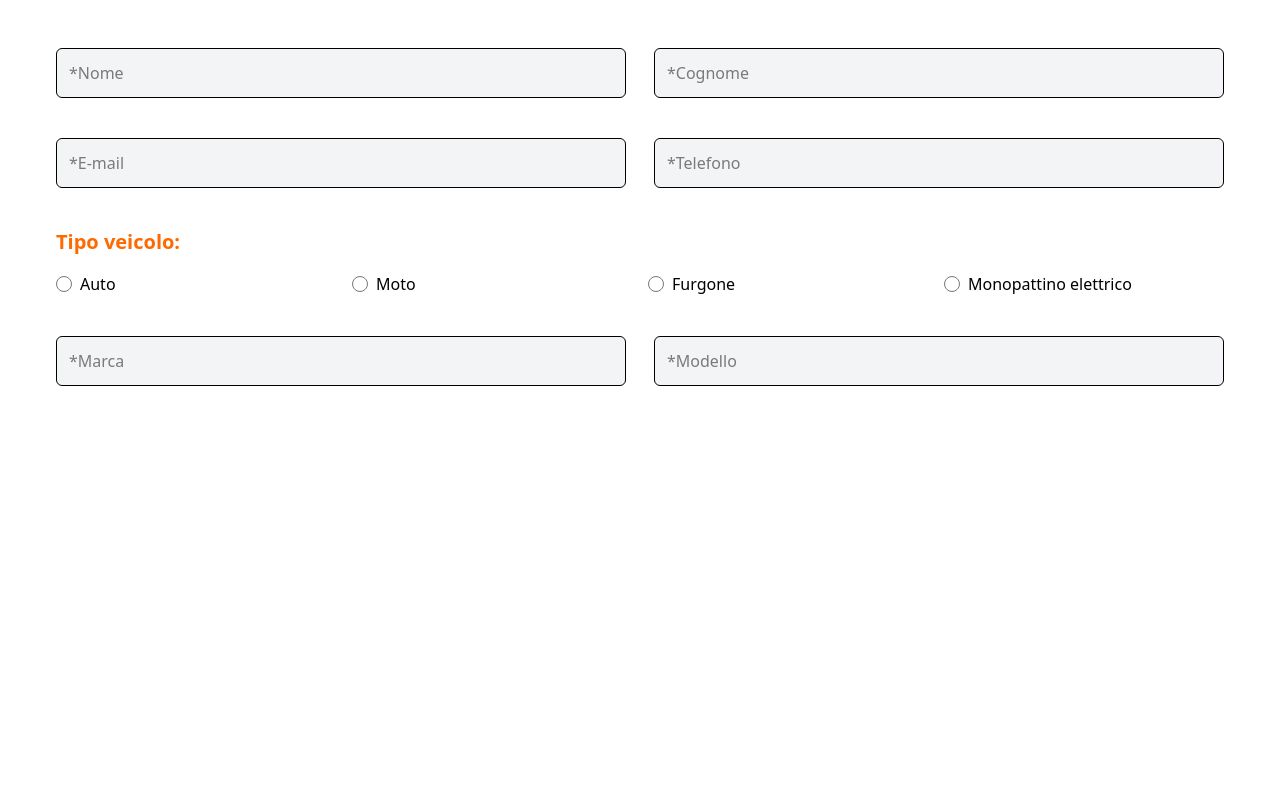
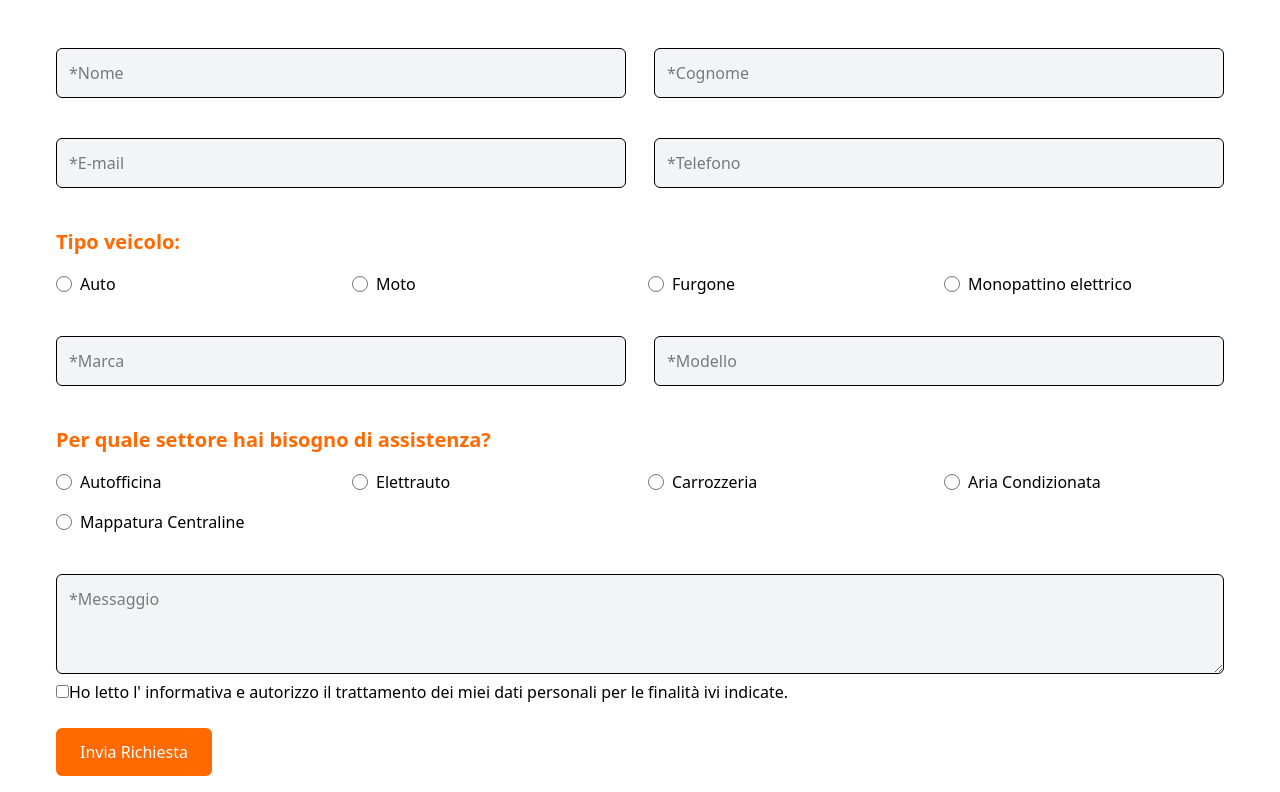
Before and after one commit to eleonorab99/AppOfficina, a React (Vite) app in the folder frontend/: page /contattaci in a window 1280 px wide. Shown: the part 284-1076 px from the top of the page. Before the commit the page ends 912 px from the top, so only its background shows below. Built offline with nearby package versions, Linux system fonts and the light colour scheme.

Commit message:
terzo_c_frontend

```diff
--- a/frontend/src/components/Contattaci/Contattaci.tsx
+++ b/frontend/src/components/Contattaci/Contattaci.tsx
@@ -1,6 +1,78 @@
+import { useState } from "react";
+
 const Contattaci = () => {
+  const [formData, setFormData] = useState({
+    nome: "",
+    cognome: "",
+    email: "",
+    telefono: "",
+    tipoVeicolo: "",
+    marca: "",
+    modello: "",
+    settore: "",
+    messaggio: "",
+    privacyAccettata: false,
+  });
+
+  const [errors, setErrors] = useState<string[]>([]);
+
+  const handleInputChange = (
+    e: React.ChangeEvent<HTMLInputElement | HTMLTextAreaElement>
+  ) => {
+    const { name, value } = e.target;
+    setFormData((prev) => ({
+      ...prev,
+      [name]: value,
+    }));
+  };
+
+  const handleRadioChange = (e: React.ChangeEvent<HTMLInputElement>) => {
+    const { name, value } = e.target;
+    setFormData((prev) => ({
+      ...prev,
+      [name]: value,
+    }));
+  };
+
+  const validateForm = () => {
+    const newErrors: string[] = [];
+
+    if (!formData.nome) newErrors.push("Nome obbligatorio");
+    if (!formData.cognome) newErrors.push("Cognome obbligatorio");
+    if (!formData.email) newErrors.push("Email obbligatoria");
+    if (!formData.telefono) newErrors.push("Telefono obbligatorio");
+    if (!formData.tipoVeicolo) newErrors.push("Tipo veicolo obbligatorio");
+    if (!formData.marca) newErrors.push("Marca obbligatoria");
+    if (!formData.modello) newErrors.push("Modello obbligatorio");
+    if (!formData.settore) newErrors.push("Settore assistenza obbligatorio");
+    if (!formData.messaggio) newErrors.push("Messaggio obbligatorio");
+    if (!formData.privacyAccettata)
+      newErrors.push("Devi accettare la privacy policy");
+
+    setErrors(newErrors);
+    return newErrors.length === 0;
+  };
+
+  const handleSubmit = (e: React.FormEvent) => {
+    e.preventDefault();
+
+    if (validateForm()) {
+      console.log("Form inviato:", formData);
+    }
+  };
+
   return (
-    <div className="min-h-screen p-4 md:pt-5">
+    <form onSubmit={handleSubmit} className="min-h-screen p-4 md:pt-5">
+      {errors.length > 0 && (
+        <div className="mx-4 md:mx-10 mb-4 p-4 bg-red-100 rounded-md">
+          {errors.map((error, index) => (
+            <p key={index} className="text-red-600">
+              {error}
+            </p>
+          ))}
+        </div>
+      )}
+
       <div className="m-4 md:m-12 text-black">
         <div className="text-3xl md:text-4xl font-extrabold">
           RICHIESTA APPUNTAMENTO
@@ -8,43 +80,44 @@ const Contattaci = () => {
         <p className="mt-4 md:mt-10">*Campi obbligatori</p>
       </div>
 
-      {/* Input nome e cognome */}
       <div className="flex flex-col md:flex-row gap-4 md:gap-7 mx-4 md:mx-10">
         <input
           type="text"
-          id="nome"
+          name="nome"
+          value={formData.nome}
+          onChange={handleInputChange}
           placeholder="*Nome"
           className="w-full p-3 rounded-md border border-black focus:border-orange-500 focus:ring-1 focus:ring-orange-500 outline-none bg-gray-100"
         />
         <input
           type="text"
-          id="cognome"
+          name="cognome"
+          value={formData.cognome}
+          onChange={handleInputChange}
           placeholder="*Cognome"
           className="w-full p-3 rounded-md border border-black focus:border-orange-500 focus:ring-1 focus:ring-orange-500 outline-none bg-gray-100"
         />
       </div>
 
-      {/* Input email e telefono */}
       <div className="flex flex-col md:flex-row gap-4 md:gap-7 mx-4 md:mx-10 mt-4 md:mt-10">
         <input
-          type="text"
-          id="e-mail"
+          type="email"
           name="email"
-          pattern="[a-z0-9._%+-]+@[a-z0-9.-]+\.[a-z]{2,}$"
+          value={formData.email}
+          onChange={handleInputChange}
           placeholder="*E-mail"
           className="w-full p-3 rounded-md border border-black focus:border-orange-500 focus:ring-1 focus:ring-orange-500 outline-none bg-gray-100"
         />
         <input
           type="tel"
-          id="phone"
-          name="phone"
-          pattern="[0-9]{3}-[0-9]{2}-[0-9]{3}"
+          name="telefono"
+          value={formData.telefono}
+          onChange={handleInputChange}
           placeholder="*Telefono"
           className="w-full p-3 rounded-md border border-black focus:border-orange-500 focus:ring-1 focus:ring-orange-500 outline-none bg-gray-100"
         />
       </div>
 
-      {/* Tipo veicolo */}
       <div className="mx-4 md:mx-10 mt-6 md:mt-10">
         <div className="text-xl text-orange-500 font-bold mb-4">
           Tipo veicolo:
@@ -53,64 +126,186 @@ const Contattaci = () => {
           <div className="flex items-center">
             <input
               type="radio"
-              id="auto"
-              name="veicolo"
+              name="tipoVeicolo"
               value="auto"
-              className="w-4 h-4 cursor-pointer checked:accent-orange-500"
+              checked={formData.tipoVeicolo === "auto"}
+              onChange={handleRadioChange}
+              className="w-4 h-4 cursor-pointer accent-orange-500"
             />
-            <label htmlFor="auto" className="ml-2 cursor-pointer">Auto</label>
+            <label htmlFor="auto" className="ml-2 cursor-pointer">
+              Auto
+            </label>
           </div>
           <div className="flex items-center">
             <input
               type="radio"
-              id="moto"
-              name="veicolo"
+              name="tipoVeicolo"
               value="moto"
-              className="w-4 h-4 cursor-pointer checked:accent-orange-500"
+              checked={formData.tipoVeicolo === "moto"}
+              onChange={handleRadioChange}
+              className="w-4 h-4 cursor-pointer accent-orange-500"
             />
-            <label htmlFor="moto" className="ml-2 cursor-pointer">Moto</label>
+            <label htmlFor="moto" className="ml-2 cursor-pointer">
+              Moto
+            </label>
           </div>
           <div className="flex items-center">
             <input
               type="radio"
-              id="furgone"
-              name="veicolo"
+              name="tipoVeicolo"
               value="furgone"
-              className="w-4 h-4 cursor-pointer checked:accent-orange-500"
+              checked={formData.tipoVeicolo === "furgone"}
+              onChange={handleRadioChange}
+              className="w-4 h-4 cursor-pointer accent-orange-500"
             />
-            <label htmlFor="furgone" className="ml-2 cursor-pointer">Furgone</label>
+            <label htmlFor="furgone" className="ml-2 cursor-pointer">
+              Furgone
+            </label>
           </div>
           <div className="flex items-center">
             <input
               type="radio"
-              id="monopattino-elettrico"
-              name="veicolo"
+              name="tipoVeicolo"
               value="monopattino elettrico"
-              className="w-4 h-4 cursor-pointer checked:accent-orange-500"
+              checked={formData.tipoVeicolo === "monopattino elettrico"}
+              onChange={handleRadioChange}
+              className="w-4 h-4 cursor-pointer accent-orange-500"
             />
-            <label htmlFor="monopattino-elettrico" className="ml-2 cursor-pointer">
+            <label
+              htmlFor="monopattino-elettrico"
+              className="ml-2 cursor-pointer"
+            >
               Monopattino elettrico
             </label>
           </div>
         </div>
       </div>
 
-      {/* Input marca e modello */}
       <div className="flex flex-col md:flex-row gap-4 md:gap-7 mx-4 md:mx-10 mt-4 md:mt-10">
         <input
           type="text"
-          id="marca"
+          name="marca"
+          value={formData.marca}
+          onChange={handleInputChange}
           placeholder="*Marca"
           className="w-full p-3 rounded-md border border-black focus:border-orange-500 focus:ring-1 focus:ring-orange-500 outline-none bg-gray-100"
         />
         <input
           type="text"
-          id="modello"
+          name="modello"
+          value={formData.modello}
+          onChange={handleInputChange}
           placeholder="*Modello"
           className="w-full p-3 rounded-md border border-black focus:border-orange-500 focus:ring-1 focus:ring-orange-500 outline-none bg-gray-100"
         />
       </div>
-    </div>
+
+      <div className="mx-4 md:mx-10 mt-6 md:mt-10">
+        <div className="text-xl text-orange-500 font-bold mb-4">
+          Per quale settore hai bisogno di assistenza?
+        </div>
+        <div className="grid grid-cols-2 md:grid-cols-4 gap-4">
+          <div className="flex items-center">
+            <input
+              type="radio"
+              name="settore"
+              value="meccanica"
+              checked={formData.settore === "meccanica"}
+              onChange={handleRadioChange}
+              className="w-4 h-4 cursor-pointer accent-orange-500"
+            />
+            <label htmlFor="meccanica" className="ml-2 cursor-pointer">
+              Autofficina
+            </label>
+          </div>
+          <div className="flex items-center">
+            <input
+              type="radio"
+              name="settore"
+              value="elettrauto"
+              checked={formData.settore === "elettrauto"}
+              onChange={handleRadioChange}
+              className="w-4 h-4 cursor-pointer accent-orange-500"
+            />
+            <label htmlFor="elettrauto" className="ml-2 cursor-pointer">
+              Elettrauto
+            </label>
+          </div>
+          <div className="flex items-center">
+            <input
+              type="radio"
+              name="settore"
+              value="gommista"
+              checked={formData.settore === "gommista"}
+              onChange={handleRadioChange}
+              className="w-4 h-4 cursor-pointer accent-orange-500"
+            />
+            <label htmlFor="gommista" className="ml-2 cursor-pointer">
+              Carrozzeria
+            </label>
+          </div>
+          <div className="flex items-center">
+            <input
+              type="radio"
+              name="settore"
+              value="altro"
+              checked={formData.settore === "altro"}
+              onChange={handleRadioChange}
+              className="w-4 h-4 cursor-pointer accent-orange-500"
+            />
+            <label htmlFor="altro" className="ml-2 cursor-pointer">
+              Aria Condizionata
+            </label>
+          </div>
+          <div className="flex items-center">
+            <input
+              type="radio"
+              name="settore"
+              value="altro"
+              checked={formData.settore === "altro"}
+              onChange={handleRadioChange}
+              className="w-4 h-4 cursor-pointer accent-orange-500"
+            />
+            <label htmlFor="altro" className="ml-2 cursor-pointer">
+              Mappatura Centraline
+            </label>
+          </div>
+        </div>
+
+        <div className="mt-6 md:mt-10 w-full">
+          <textarea
+            name="messaggio"
+            value={formData.messaggio}
+            onChange={handleInputChange}
+            placeholder="*Messaggio"
+            className="w-full min-h-[100px] max-h-[300px] p-3 rounded-md border border-black focus:border-orange-500 focus:ring-1 focus:ring-orange-500 outline-none bg-gray-100 resize-y"
+          />
+        </div>
+        <label>
+          <input
+            type="checkbox"
+            name="privacyAccettata"
+            checked={formData.privacyAccettata}
+            onChange={(e) =>
+              setFormData((prev) => ({
+                ...prev,
+                privacyAccettata: e.target.checked,
+              }))
+            }
+          />
+          Ho letto l' informativa e autorizzo il trattamento dei miei dati
+          personali per le finalità ivi indicate.
+        </label>
+      </div>
+      <div className="mx-4 md:mx-10 mt-6">
+        <button
+          type="submit"
+          className="w-full md:w-auto px-6 py-3 bg-orange-500 text-white rounded-md hover:bg-orange-600 transition-colors"
+        >
+          Invia Richiesta
+        </button>
+      </div>
+    </form>
   );
 };
 
```
Also changed, not shown: frontend/src/components/HomePage/HomePage.tsx (+7 -5 lines).
